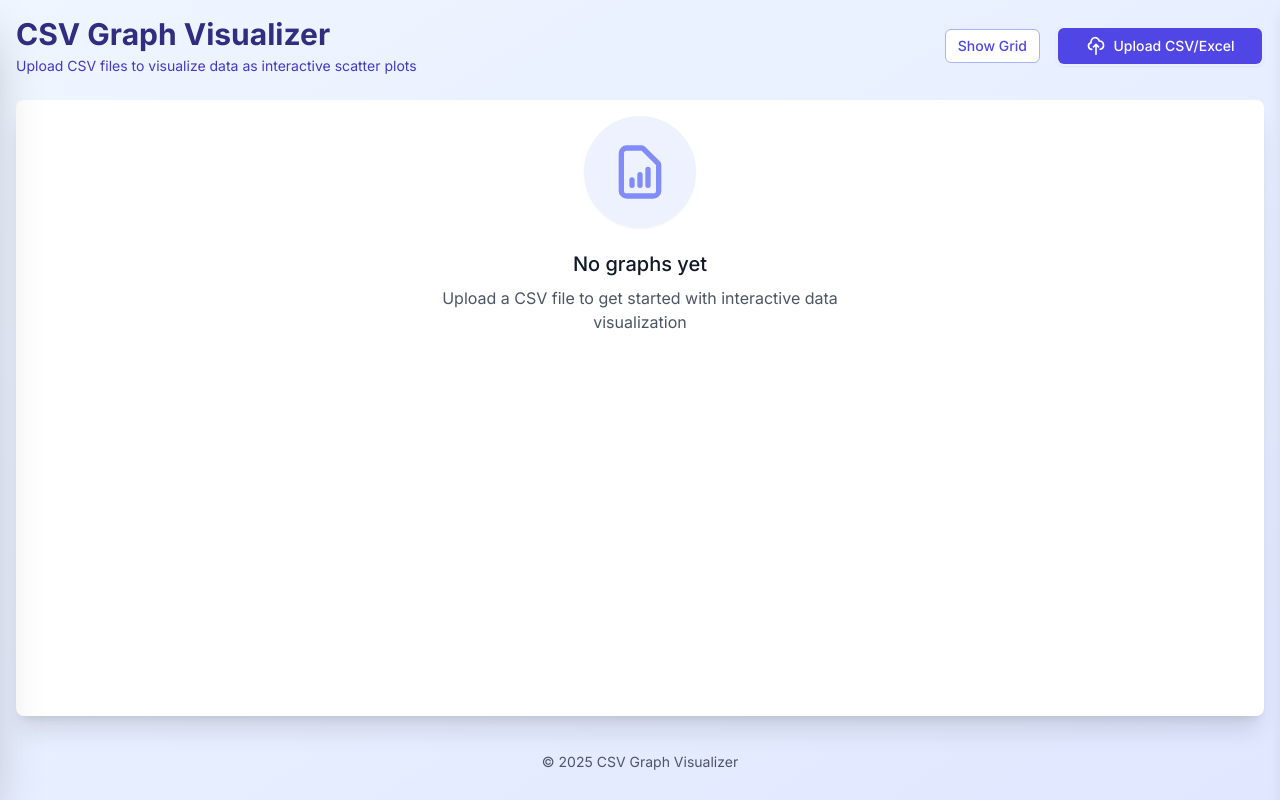
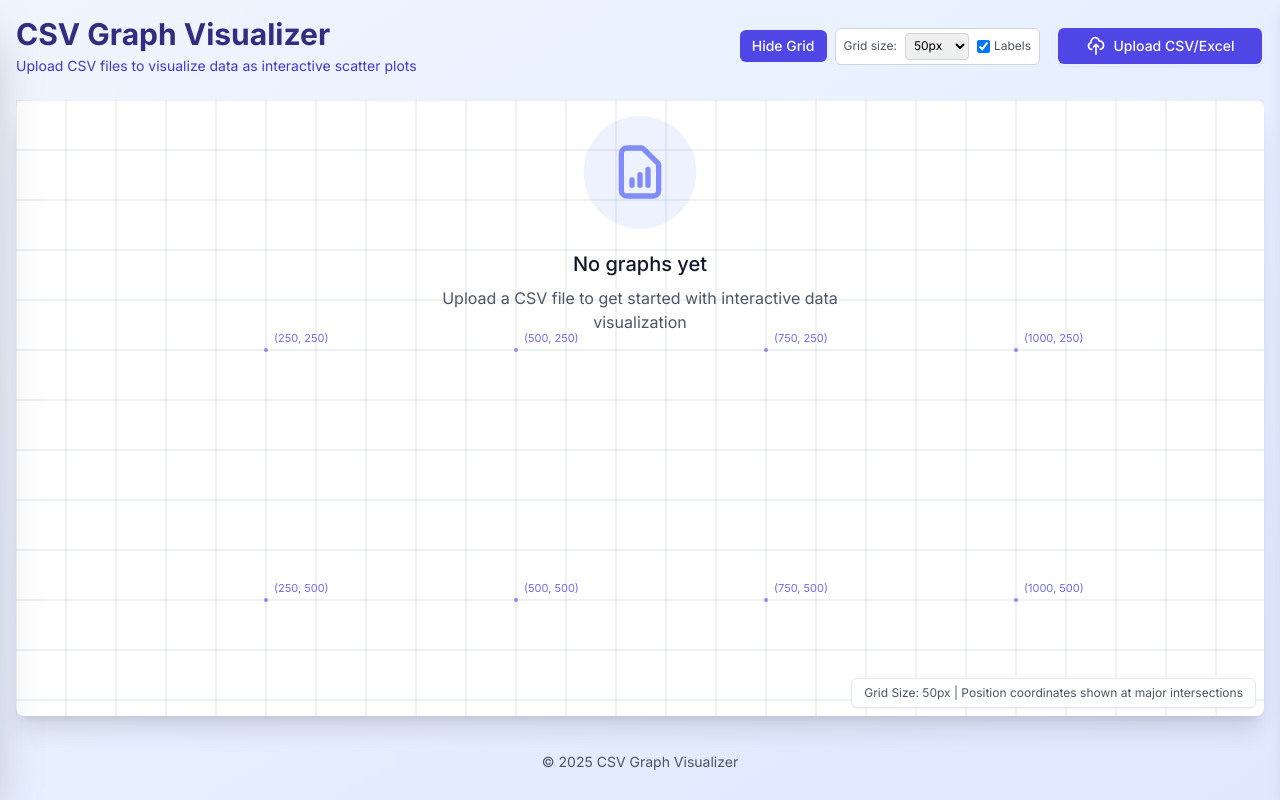
Before and after one commit to hzhou279/DataVisualizer, a Next.js app: page / in a window 1280 px wide. Built offline with nearby package versions, Linux system fonts and the light colour scheme.

Commit message:
add global coordinate system display

```diff
--- a/src/app/components/GlobalCoordinateGrid.tsx
+++ b/src/app/components/GlobalCoordinateGrid.tsx
@@ -5,7 +5,7 @@ interface GlobalCoordinateGridProps {
   showLabels: boolean;
 }
 
-const GlobalCoordinateGrid: React.FC<GlobalCoordinateGridProps> = ({ gridSize, showLabels }) => {
+export default function GlobalCoordinateGrid({ gridSize = 50, showLabels = true }: GlobalCoordinateGridProps) {
   const [dimensions, setDimensions] = useState({
     width: typeof window !== 'undefined' ? window.innerWidth : 1000,
     height: typeof window !== 'undefined' ? window.innerHeight : 800,
@@ -23,124 +23,113 @@ const GlobalCoordinateGrid: React.FC<GlobalCoordinateGridProps> = ({ gridSize, s
     return () => window.removeEventListener('resize', handleResize);
   }, []);
 
-  // Generate horizontal grid lines
-  const horizontalLines = [];
-  for (let y = 0; y < dimensions.height; y += gridSize) {
-    horizontalLines.push(
-      <line
-        key={`h-${y}`}
-        x1="0"
-        y1={y}
-        x2={dimensions.width}
-        y2={y}
-        stroke="rgba(200, 200, 220, 0.3)"
-        strokeWidth="1"
-      />
-    );
+  // Generate grid lines
+  const generateGridLines = () => {
+    const lines = [];
+    const numXLines = Math.ceil(dimensions.width / gridSize);
+    const numYLines = Math.ceil(dimensions.height / gridSize);
 
-    if (showLabels && y > 0) {
-      horizontalLines.push(
-        <text
-          key={`h-text-${y}`}
-          x="5"
-          y={y - 5}
-          fontSize="10"
-          fill="rgba(100, 100, 150, 0.6)"
-        >
-          {y}
-        </text>
+    // Vertical lines
+    for (let i = 0; i <= numXLines; i++) {
+      lines.push(
+        <line
+          key={`v-${i}`}
+          x1={i * gridSize}
+          y1={0}
+          x2={i * gridSize}
+          y2="100%"
+          strokeWidth={1}
+          stroke="rgba(107, 114, 128, 0.2)"
+        />
       );
     }
-  }
 
-  // Generate vertical grid lines
-  const verticalLines = [];
-  for (let x = 0; x < dimensions.width; x += gridSize) {
-    verticalLines.push(
-      <line
-        key={`v-${x}`}
-        x1={x}
-        y1="0"
-        x2={x}
-        y2={dimensions.height}
-        stroke="rgba(200, 200, 220, 0.3)"
-        strokeWidth="1"
-      />
-    );
-
-    if (showLabels && x > 0) {
-      verticalLines.push(
-        <text
-          key={`v-text-${x}`}
-          x={x + 5}
-          y="15"
-          fontSize="10"
-          fill="rgba(100, 100, 150, 0.6)"
-        >
-          {x}
-        </text>
+    // Horizontal lines
+    for (let i = 0; i <= numYLines; i++) {
+      lines.push(
+        <line
+          key={`h-${i}`}
+          x1={0}
+          y1={i * gridSize}
+          x2="100%"
+          y2={i * gridSize}
+          strokeWidth={1}
+          stroke="rgba(107, 114, 128, 0.2)"
+        />
       );
     }
-  }
 
-  // Generate intersection points with labels for better visual guidance
-  const intersectionPoints = [];
-  for (let x = gridSize; x < dimensions.width; x += gridSize * 5) {
-    for (let y = gridSize; y < dimensions.height; y += gridSize * 5) {
-      intersectionPoints.push(
-        <circle
-          key={`point-${x}-${y}`}
-          cx={x}
-          cy={y}
-          r="3"
-          fill="rgba(80, 100, 180, 0.4)"
-        />
-      );
+    return lines;
+  };
 
-      if (showLabels) {
-        intersectionPoints.push(
-          <text
-            key={`point-text-${x}-${y}`}
-            x={x + 5}
-            y={y - 5}
-            fontSize="9"
-            fill="rgba(80, 100, 180, 0.6)"
-          >
-            ({x}, {y})
-          </text>
+  // Generate intersection points and labels
+  const generateIntersectionPoints = () => {
+    const points = [];
+    const numXPoints = Math.ceil(dimensions.width / (gridSize * 5));
+    const numYPoints = Math.ceil(dimensions.height / (gridSize * 5));
+
+    for (let x = 1; x <= numXPoints; x++) {
+      for (let y = 1; y <= numYPoints; y++) {
+        const xPos = x * gridSize * 5;
+        const yPos = y * gridSize * 5;
+
+        // Add point marker
+        points.push(
+          <circle
+            key={`point-${x}-${y}`}
+            cx={xPos}
+            cy={yPos}
+            r={2}
+            fill="rgba(79, 70, 229, 0.6)"
+          />
         );
+
+        // Add coordinate label if showLabels is true
+        if (showLabels) {
+          points.push(
+            <text
+              key={`label-${x}-${y}`}
+              x={xPos + 8}
+              y={yPos - 8}
+              fontSize="11"
+              fill="rgba(79, 70, 229, 0.8)"
+              className="coordinate-label"
+            >
+              ({xPos}, {yPos})
+            </text>
+          );
+        }
       }
     }
-  }
+
+    return points;
+  };
 
   return (
-    <div className="global-coordinate-grid" style={{ position: 'absolute', top: 0, left: 0, width: '100%', height: '100%', pointerEvents: 'none', zIndex: 1 }}>
-      <svg width="100%" height="100%">
-        {horizontalLines}
-        {verticalLines}
-        {intersectionPoints}
+    <div className="absolute inset-0 overflow-hidden">
+      <svg
+        width="100%"
+        height="100%"
+        className="absolute top-0 left-0"
+        style={{
+          strokeWidth: '1px',
+          vectorEffect: 'non-scaling-stroke'
+        }}
+      >
+        {/* Grid lines */}
+        {generateGridLines()}
+
+        {/* Intersection points and labels */}
+        {generateIntersectionPoints()}
       </svg>
 
-      {/* Info tooltip about the grid */}
+      {/* Info tooltip */}
       <div
-        style={{
-          position: 'absolute',
-          bottom: '10px',
-          right: '10px',
-          backgroundColor: 'rgba(255, 255, 255, 0.8)',
-          padding: '5px 10px',
-          borderRadius: '4px',
-          fontSize: '12px',
-          color: '#555',
-          border: '1px solid #ddd',
-          zIndex: 1000,
-          pointerEvents: 'auto'
-        }}
+        className="absolute bottom-2 right-2 bg-white/90 px-3 py-1.5 rounded-md text-xs text-gray-600 border border-gray-200 shadow-sm"
+        style={{ zIndex: 1000, pointerEvents: 'auto' }}
       >
         Grid Size: {gridSize}px | Position coordinates shown at major intersections
       </div>
     </div>
   );
-};
-
-export default GlobalCoordinateGrid;
+}
--- a/src/app/page.tsx
+++ b/src/app/page.tsx
@@ -47,7 +47,7 @@ export default function Home() {
   const [selectedDataGraphId, setSelectedDataGraphId] = useState<string | null>(null);
   const [showSettings, setShowSettings] = useState(false);
   const [zIndexCounter, setZIndexCounter] = useState(100);
-  const [showGrid, setShowGrid] = useState(false);
+  const [showGrid, setShowGrid] = useState(true);
   const [gridSize, setGridSize] = useState(50);
   const [showGridLabels, setShowGridLabels] = useState(true);
 
@@ -97,7 +97,7 @@ export default function Home() {
       rotationCenter: { x: 0, y: 0 }
     };
 
-    setGraphs([...graphs, newGraph]);
+    setGraphs(prevGraphs => [...prevGraphs, newGraph]);
   };
 
   const handlePositionUpdate = (graphId: string, x: number, y: number) => {
@@ -163,6 +163,22 @@ export default function Home() {
         if (graph.id === graphId) {
           // Handle domains from data if provided
           let updatedGraph = { ...graph, ...updatedProps };
+
+          // If global coordinates are being updated, update the position
+          if (updatedProps.globalCoordinate) {
+            const currentGlobal = graph.globalCoordinate || { x: 0, y: 0 };
+            const newGlobal = updatedProps.globalCoordinate;
+
+            // Calculate position delta based on global coordinate change
+            const deltaX = newGlobal.x - currentGlobal.x;
+            const deltaY = newGlobal.y - currentGlobal.y;
+
+            // Update position to maintain the same visual position with new global coordinates
+            updatedGraph.position = {
+              x: graph.position.x + deltaX,
+              y: graph.position.y + deltaY
+            };
+          }
 
           if (updatedProps.data && updatedProps.data[0]?.domains) {
             // Extract domains from first data point if provided
@@ -294,7 +310,6 @@ export default function Home() {
             >
               {showGrid ? 'Hide Grid' : 'Show Grid'}
             </button>
-            {showGrid && (
             <div className="flex items-center space-x-2 bg-white px-2 py-1 rounded-md border border-gray-300">
               <label className="text-xs text-gray-600">Grid size:</label>
               <select
@@ -316,7 +331,6 @@ export default function Home() {
                 Labels
               </label>
             </div>
-            )}
           </div>
           <div className="w-52">
             <FileUploader onDataParsed={handleFileProcessed} />
@@ -326,12 +340,28 @@ export default function Home() {
 
       <main className="flex-1 flex flex-col">
         <div className="bg-white rounded-lg shadow-xl flex-1 flex flex-col relative" style={{ height: 'calc(100vh - 200px)', overflow: 'visible' }}>
+          {/* Coordinate Grid - Always render but control visibility with opacity */}
+          <div
+            style={{
+              opacity: showGrid ? 1 : 0,
+              transition: 'opacity 0.2s ease-in-out',
+              position: 'absolute',
+              top: 0,
+              left: 0,
+              right: 0,
+              bottom: 0,
+              pointerEvents: 'none',
+              zIndex: 99 // Set a z-index just below the graphs
+            }}
+          >
+            <GlobalCoordinateGrid gridSize={gridSize} showLabels={showGridLabels} />
+          </div>
+
           {/* Graph Area */}
           <div className="flex-1 p-4 relative">
             <div className="relative w-full h-full">
-              {/* Coordinate Grid */}
-              {showGrid && <GlobalCoordinateGrid gridSize={gridSize} showLabels={showGridLabels} />}
-
+              {/* Graph Container */}
+              <div className="relative w-full h-full">
                 {graphs.length > 0 ? (
                   graphs.map((graph, index) => (
                     <DraggableGraph
@@ -396,6 +426,7 @@ export default function Home() {
               </div>
             </div>
           </div>
+        </div>
 
         {/* Data Panel - Left side slide in */}
         <div className={`fixed left-0 top-0 h-full w-80 bg-white border-r border-gray-200 shadow-2xl transform transition-transform duration-300 ease-in-out z-[1000] ${selectedDataGraphId ? 'translate-x-0' : '-translate-x-full'}`}>
```
Lines whose indentation alone changed are shown as unchanged.
